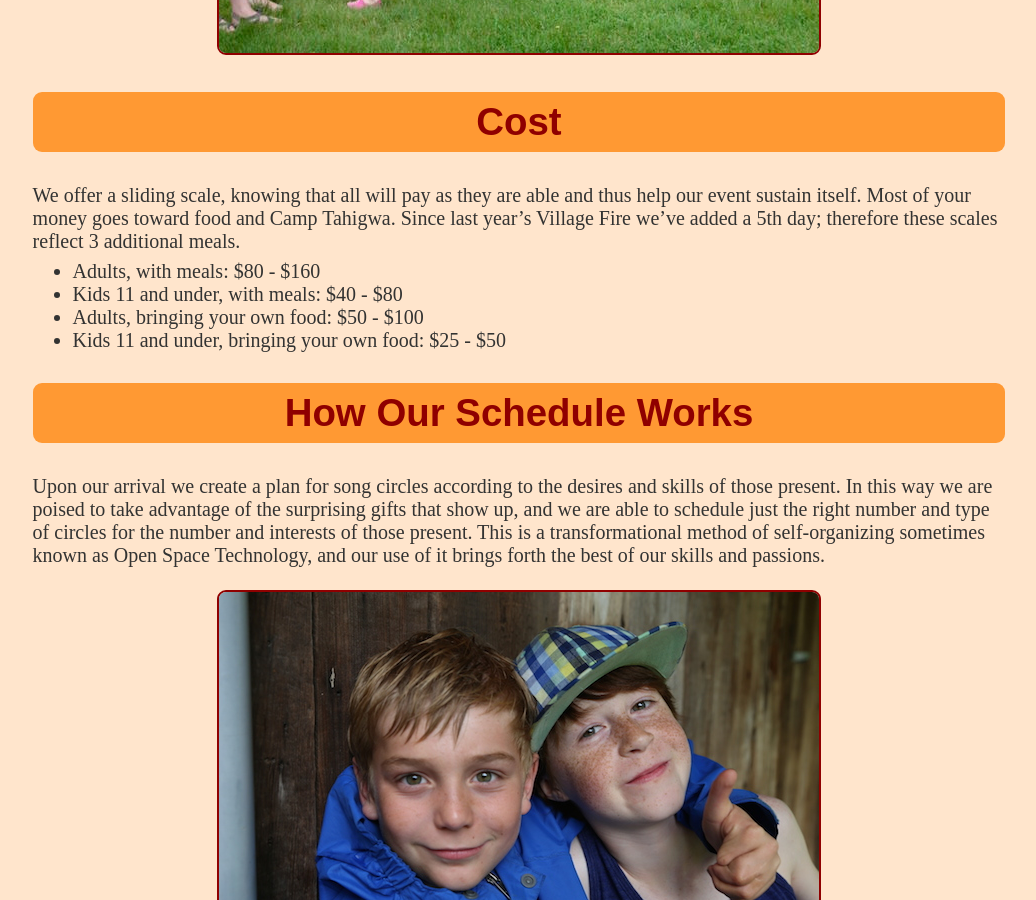
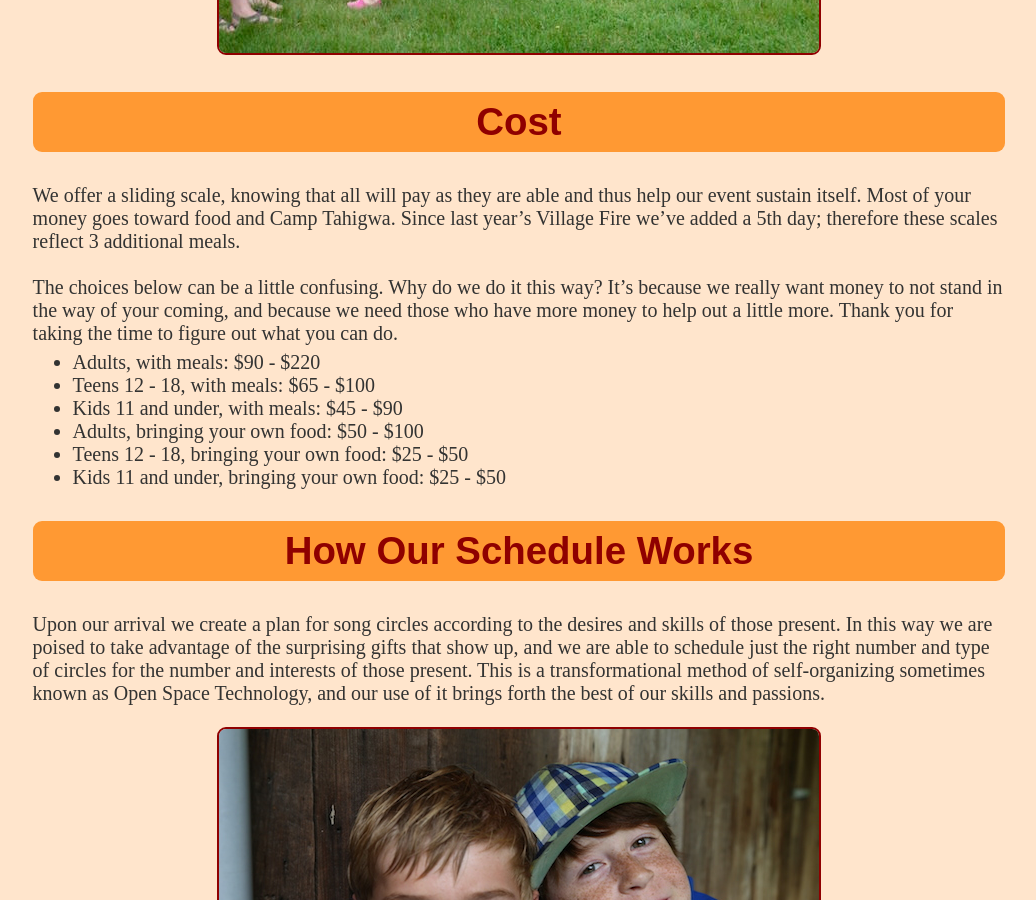
Before and after one commit to neilmb/villagefire, a Jekyll site: the page built from index.md, in a window 1280 px wide and 900 px high, scrolled down 9565 px. Shown: the whole window, without its empty margins (121-1157 px from the left). Built offline with Jekyll 4.4.1, drawn with Linux system fonts in a browser that asks for light colours; some web fonts are replaced.

Commit message:
cost changes

```diff
--- a/index.md
+++ b/index.md
@@ -319,9 +319,16 @@ help our event sustain itself. Most of your money goes toward food and Camp
 Tahigwa. Since last year’s Village Fire we’ve added a 5th day; therefore these
 scales reflect 3 additional meals.
 
-* Adults, with meals: $80 - $160
-* Kids 11 and under, with meals: $40 - $80
+The choices below can be a little confusing. Why do we do it this way? It’s
+because we really want money to not stand in the way of your coming, and
+because we need those who have more money to help out a little more. Thank you
+for taking the time to figure out what you can do.
+
+* Adults, with meals: $90 - $220
+* Teens 12 - 18, with meals: $65 - $100
+* Kids 11 and under, with meals: $45 - $90
 * Adults, bringing your own food: $50 - $100
+* Teens 12 - 18, bringing your own food: $25 - $50
 * Kids 11 and under, bringing your own food: $25 - $50
 
 ## How Our Schedule Works
```
